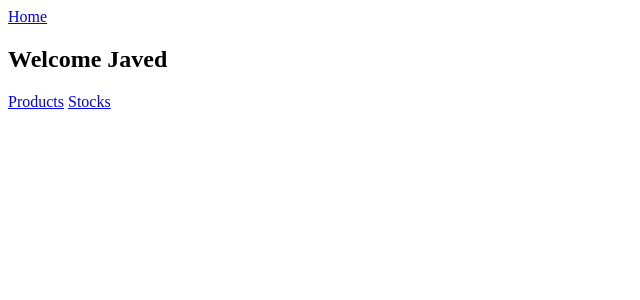
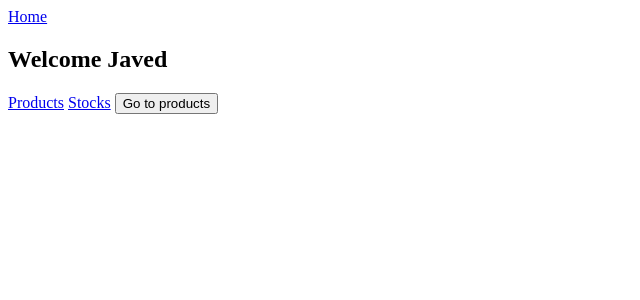
Before and after one commit to javedh-dev/learn-svelte, a SvelteKit app: page /data-loading in a window 1280 px wide. Shown: the top 300 px of the page, without its empty margins (0-640 px from the left). Built offline with nearby package versions, Linux system fonts and the light colour scheme.

Commit message:
Preload programatically

```diff
--- a/src/routes/data-loading/+page.svelte
+++ b/src/routes/data-loading/+page.svelte
@@ -1,7 +1,20 @@
-<a href="/data-loading/products/" data-sveltekit-noscroll>Products</a>
+<script>
+	import { goto, preloadData } from '$app/navigation';
+</script>
+
+<a href="/data-loading/products/">Products</a>
+<!-- <a href="/data-loading/products/" data-sveltekit-noscroll>Products</a> -->
 <!-- <a href="/data-loading/products/" data-sveltekit-reload>Products</a> -->
 <!-- <a href="/data-loading/products/" data-sveltekit-preload-data="hover">Products</a> -->
 <!-- <a href="/data-loading/products/" data-sveltekit-preload-data="hover">Products</a> -->
 <!-- <a href="/data-loading/products/" data-sveltekit-preload-code="viewport">Products</a> -->
 <!-- <a href="/data-loading/products/" data-sveltekit-preload-code="viewport">Products</a> -->
 <a href="/data-loading/stocks/">Stocks</a>
+
+<button
+	on:focus={async () => await preloadData('/data-loading/products/')}
+	on:mouseover={async () => await preloadData('/data-loading/products/')}
+	on:click={() => goto('/data-loading/products/')}
+>
+	Go to products
+</button>
```
